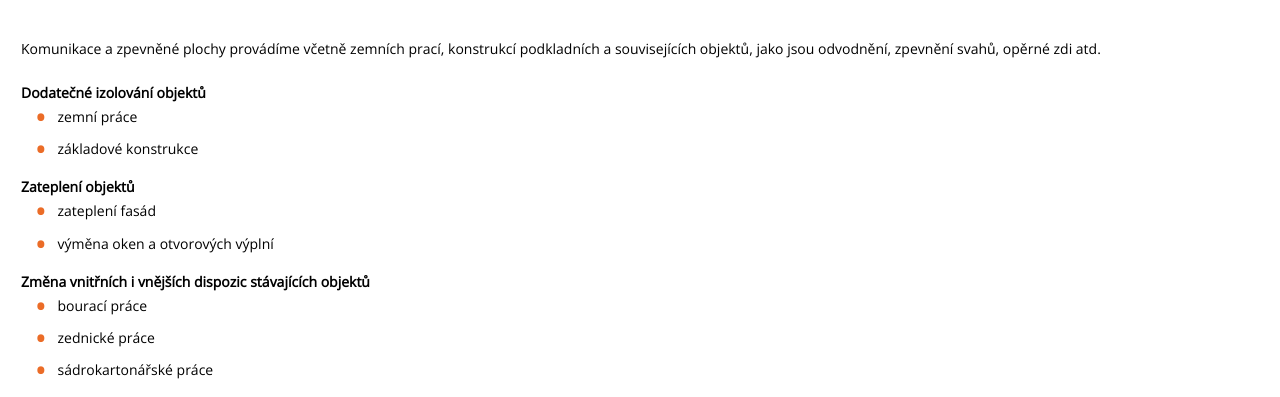
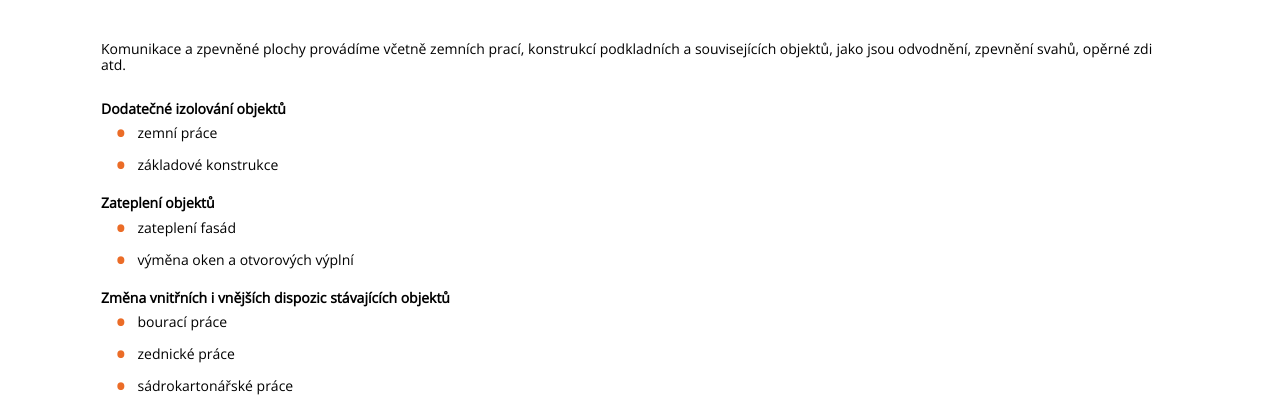
Before and after one commit to pslib-cz/2022-p2b-web-hm-building-JirkaX, a plain HTML site: page komunikaceazpevneneplohy.html in a window 1280 px wide. Shown: the part 337-734 px from the top of the page. Drawn offline with Linux system fonts and the light colour scheme.

Commit message:
responzivni cast

```diff
--- a/komunikaceazpevneneplohy.html
+++ b/komunikaceazpevneneplohy.html
@@ -22,6 +22,7 @@
         </nav>
         <div class="page">
             <h1 class="page__title">Komunikace a <br>zpevněné plohy</h1>
+            <div class="page__separated">
                 <p class="page__text">Komunikace a zpevněné plochy provádíme včetně zemních prací, konstrukcí podkladních a souvisejících objektů, jako jsou odvodnění, zpevnění svahů, opěrné zdi atd.</p>
                 <p class="page__text--3 page__text--3first">Dodatečné izolování objektů</h3>
                 <ul class="page__text points points--reconstruction">
@@ -48,6 +49,7 @@
                     <li>výměna otvorových výplní</li>
                 </ul>
             </div>
+        </div>
         <footer class="footer">
             <p class="footer__title">Plácneme si pro Váš projekt?</p>
             <p class="footer__text">Nezávazně nás kontaktujte a domluvme vše potřebné.</p>
--- a/vzhled/main.css
+++ b/vzhled/main.css
@@ -418,4 +418,8 @@ input[type=submit] {
         font-size: 1em;
 
     }
+    .page__separated{
+        padding-left: 5em;
+        padding-right: 5em;
+    }
 }
```
Also changed, not shown: novostavby.html (+2 -0 lines), prumyslovestavby.html (+2 -0 lines), rekonstrukcedomu.html (+2 -0 lines). Lines whose indentation alone changed are shown as unchanged.
